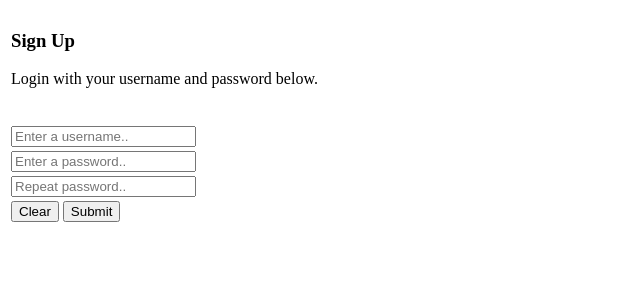
After one commit to vannoto/overlook, a PHP site: page /login.html in a window 1280 px wide. The commit adds this page. Shown: the top 300 px of the page, without its empty margins (0-640 px from the left). Run offline with PHP 8.4, Linux system fonts and the light colour scheme.

Commit message:
Add files via upload

```diff
--- /dev/null
+++ b/overlook_v3/login.html
@@ -0,0 +1,37 @@
+<!DOCTYPE html>
+
+<html>
+<head>
+    <title> Login </title>
+    <script type ="text/javascript" src = "./overlook.js"></script>
+    <!--link rel = "stylesheet" type = "text/css" href = "./FormValidation.css"/-->
+</head>
+
+<body>
+    <form id = "textForm" method = "post" action = "#" onsubmit = "note.php" >
+    <table border = "0">
+    <tr>
+        <td><h3>Sign Up</h3>
+        <p>Login with your username and password below.<br><br>
+        </p></td>
+    </tr>
+    <tr>
+        <td><input type = "text" name = "userName" placeholder = "Enter a username.."/></td>
+    </tr>
+    <tr>
+        <td><input type = "password" name = "password" placeholder = "Enter a password.."/></td>
+    </tr>
+    <tr>
+        <td><input type = "password" name = "repeat" placeholder = "Repeat password.."/></td>
+    </tr>
+    <tr>
+        <td class="buttons">
+            <input type = "reset" value = "Clear" />
+            <input type = "submit" value = "Submit" />
+        </td>
+    </tr>
+
+    </table>
+    </form>
+</body>
+</html>
--- a/overlook_v3/overlook.html
+++ b/overlook_v3/overlook.html
@@ -11,8 +11,8 @@
     <div class="header">
 
         <div class="register">
-            <button type="submit" value="Submit">Login</button>
-            <button type="reset" value="Submit">Sign Up</button>
+            <button type="submit" name = "login" value="Submit" onclick = "./login.html">Login</button>
+            <button type="reset" name = "signup" value="Submit" onclick = "./signup.html">Sign Up</button>
         </div>
     </div>
 
--- /dev/null
+++ b/overlook_v3/overlook.js
@@ -0,0 +1,49 @@
+document.getElementById("textForm").onsubmit = validate;
+  function validate (){
+    var elt = document.getElementById("textForm");
+    var alphaNum =  /^[a-zA-Z0-9]+$/;
+    var passReq = /^(?=.*[a-z])(?=.*[A-Z])(?=.*[0-9])/;
+
+    // username validation checks
+    if (elt.userName.value == ""){
+      window.alert("Invalid input. Enter username.");
+      return (false);
+    }
+    if (elt.userName.value.length < 6 || elt.userName.value.length > 10){
+      window.alert("Invalid input. The username must be between 6 and 10 characters long.");
+      return (false);
+    }
+    if (!elt.userName.value.match(alphaNum)){
+      window.alert("Invalid input. The username must contain only letters and digits.");
+      return (false);
+    }
+    if (!isNaN(elt.userName.value[0])){
+      window.alert("Invalid input. The username cannot begin with a digit.");
+      return (false);
+    }
+
+    // password validation checks
+    if (elt.password.value == ""){
+      window.alert("Invalid input. Enter password.");
+      return (false);
+    }
+    if (elt.password.value !== elt.repeat.value){
+      window.alert("Invalid input. Passwords do not match.");
+      return (false);
+    }
+    if (elt.password.value.length < 6 || elt.password.value.length > 10){
+      window.alert("Invalid input. The password must be between 6 and 10 characters long.");
+      return (false);
+    }
+    if (!elt.password.value.match(alphaNum)){
+      window.alert("Invalid input. The password must contain only letters and digits.");
+      return (false);
+    }
+    if (!elt.password.value.match(passReq)){
+      window.alert("Invalid input. The password must contain at least one digit, lowercase letter, and uppercase letter.");
+      return (false);
+    }
+
+    window.alert("Passed validation.")
+    return (true);
+  }
```
Also changed, not shown: overlook_v3/note.php (added, +39 -0 lines), overlook_v3/signup.html (added, +37 -0 lines), overlook_v3/about.css (line endings or trailing spaces), overlook_v3/results.js (line endings or trailing spaces).
